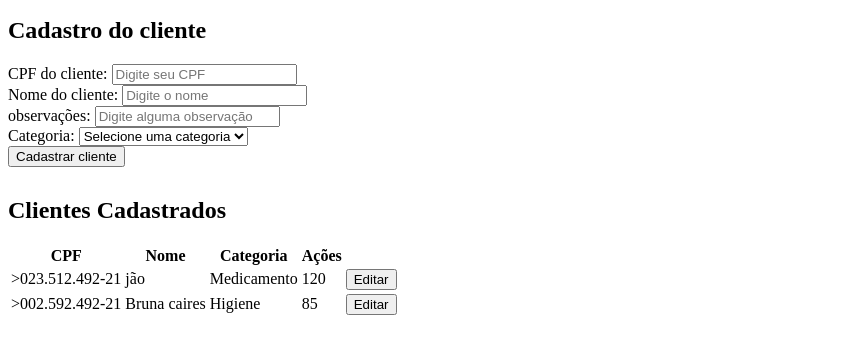
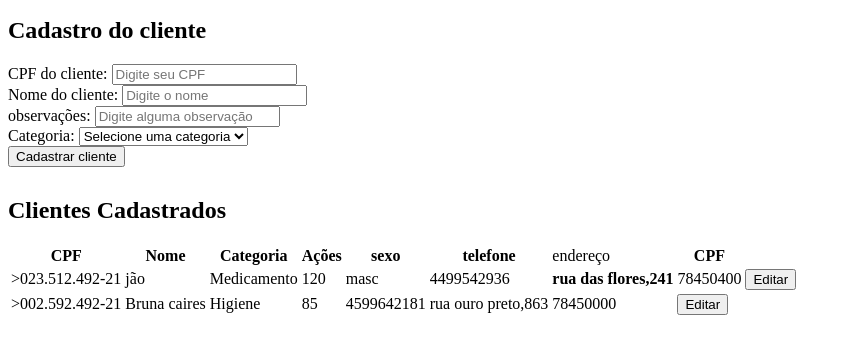
Before and after one commit to joaovitoralbernaz/telas_do_sistema, a plain HTML site: page cliente.html in a window 1280 px wide. Shown: the part 83-436 px from the top of the page, without its empty margins (0-851 px from the left). Drawn offline with Linux system fonts and the light colour scheme.

Commit message:
Add files via upload

```diff
--- a/cliente.html
+++ b/cliente.html
@@ -52,6 +52,10 @@
                         <th>Nome</th>
                         <th>Categoria</th>
                         <th>Ações</th>
+                        <th>sexo</th>
+                        <th>telefone</th>
+                        <td>endereço</td>
+                        <th>CPF</td>
                     </tr>
                 </thead>
                 <tbody>
@@ -60,6 +64,10 @@
                         <td>jão </td>
                         <td>Medicamento</td>
                         <td>120</td>
+                        <td>masc</td>
+                        <td>4499542936</td>
+                        <th>rua das flores,241</th>
+                        <td>78450400</td>
                         <td><button>Editar</button></td>
                     </tr>
                     <tr>
@@ -67,6 +75,9 @@
                         <td> Bruna caires</td>
                         <td>Higiene</td>
                         <td>85</td>
+                        <td>4599642181</td>
+                        <td>rua ouro preto,863</td>
+                        <td>78450000</td>
                         <td><button>Editar</button></td>
                     </tr>
                 </tbody>
```
